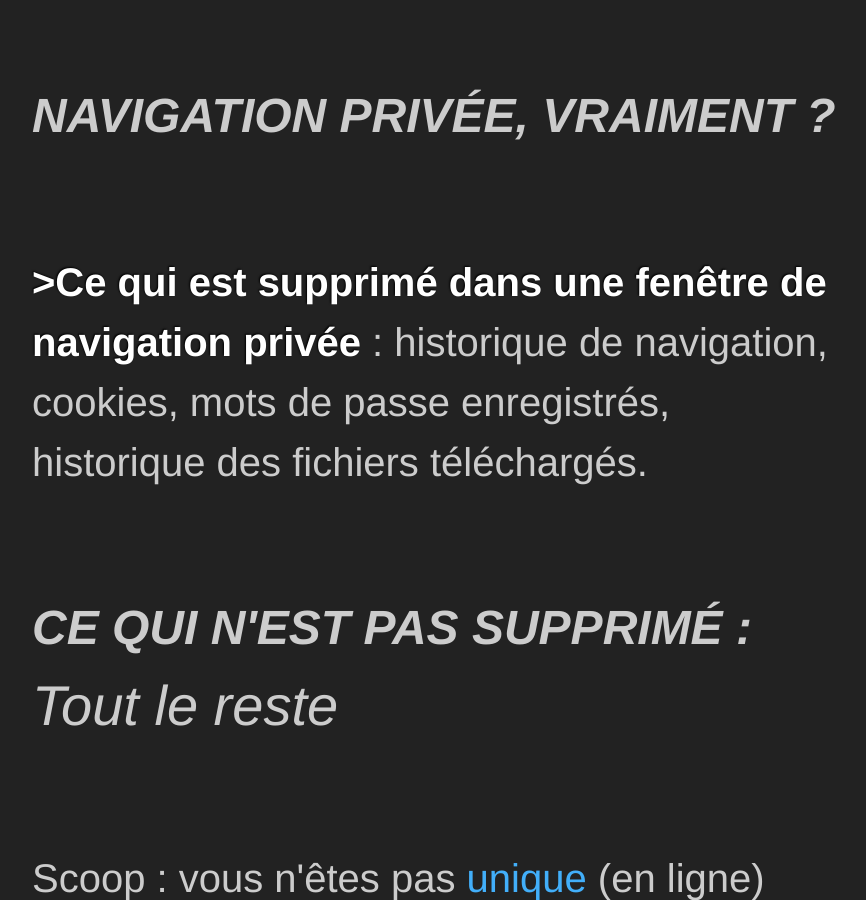
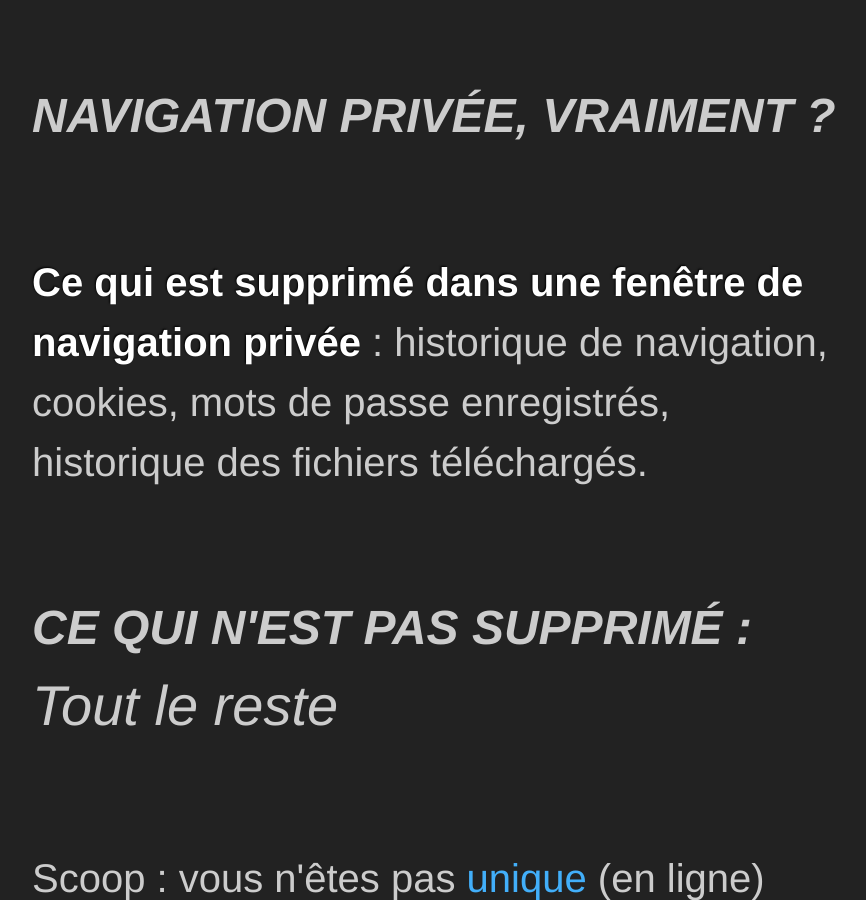
Before and after one commit to Nothing2Hide/slides, a Jekyll site: the page built from conference-secu-intro.html, in a window 1280 px wide and 900 px high, scrolled down 5681 px. Shown: the whole window, without its empty margins (198-1064 px from the left). Built offline with Jekyll 4.4.1, drawn with Linux system fonts in a browser that asks for light colours.

Commit message:
typo correction

```diff
--- a/conference-secu-intro.html
+++ b/conference-secu-intro.html
@@ -160,7 +160,7 @@ order: 1
 </div>
 
 <div id="traceordi-liste" class="step" data-x="1730" data-y="-2100" data-z="-500" data-rotate="-90" data-scale="2">
-  <p><strong>>Ce qui est supprimé dans une fenêtre de navigation privée</strong> :  historique de navigation, cookies, mots de passe enregistrés, historique des fichiers téléchargés.</p>
+  <p><strong>Ce qui est supprimé dans une fenêtre de navigation privée</strong> :  historique de navigation, cookies, mots de passe enregistrés, historique des fichiers téléchargés.</p>
 </div>
 
 
```
